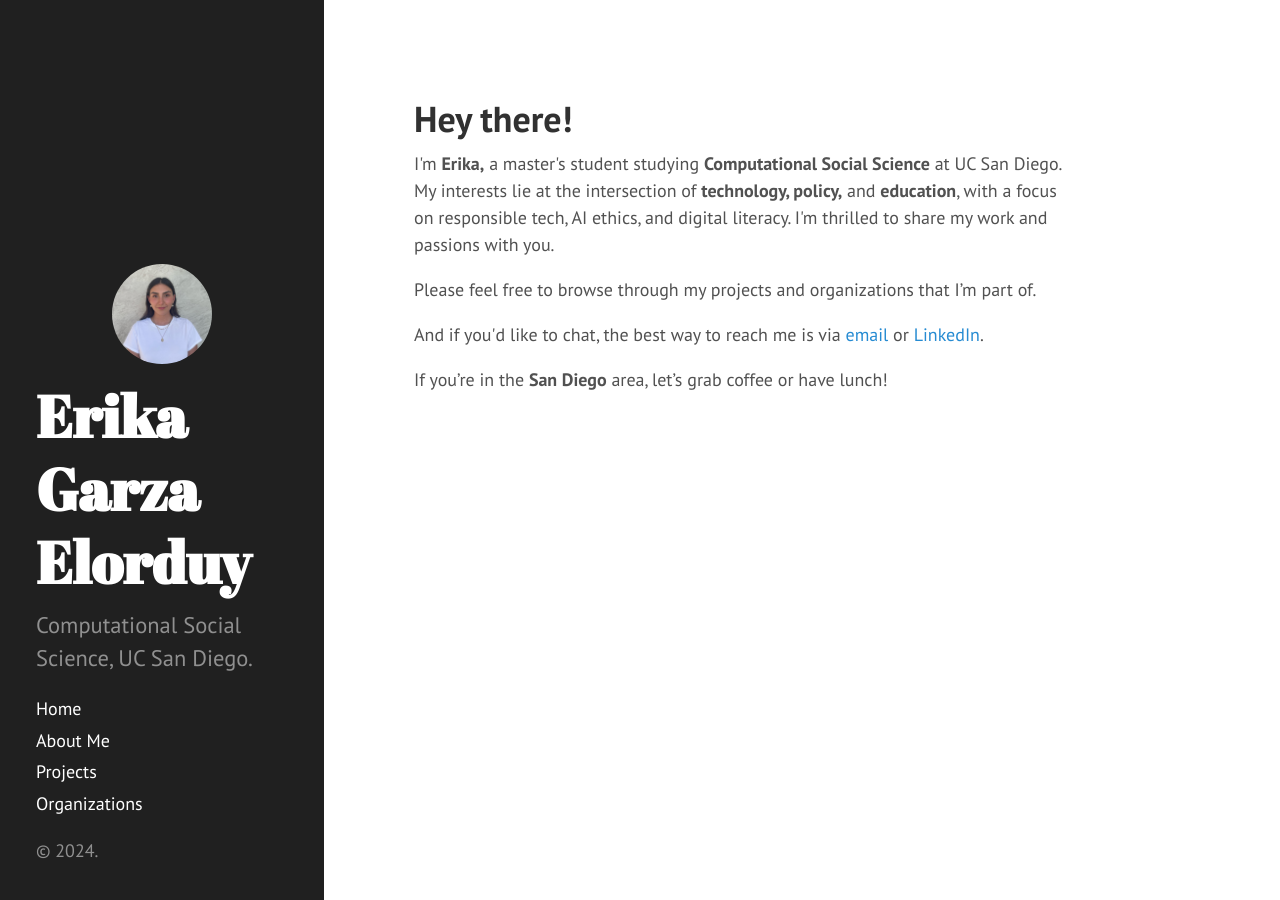
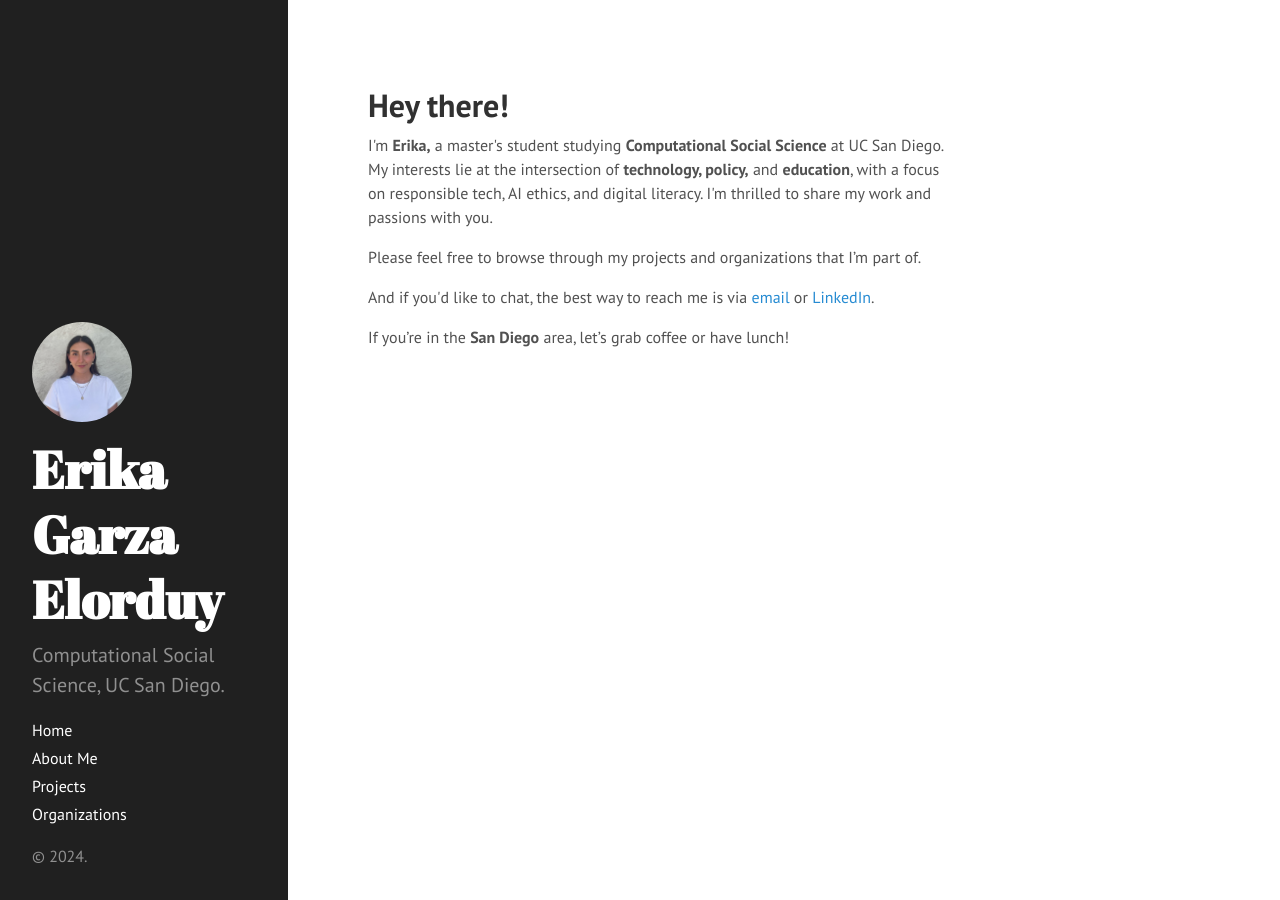
Before and after one commit to e-garzaelorduy/e-garzaelorduy.github.io, a Jekyll site: the page built from index.html, in a window 1280 px wide. Built offline with Jekyll 4.4.1, drawn with Linux system fonts in a browser that asks for light colours; Markdown is read by kramdown in place of the engine named in the settings; the list of posts is cut into pages by our own code.

Commit message:
Visual Config

```diff
--- a/assets/css/hyde.css
+++ b/assets/css/hyde.css
@@ -33,16 +33,16 @@
 
 html {
   font-family: "PT Sans", Helvetica, Arial, sans-serif;
-  font-size: 0.9em; /* Reduce font size to 90% */
+  font-size: 0.8em; /* Reduce font size to 90% */
 }
 @media (min-width: 48em) {
   html {
-    font-size: 14.4px; /* 90% of the original 16px */
+    font-size: 13px; /* 90% of the original 16px */
   }
 }
 @media (min-width: 58em) {
   html {
-    font-size: 18px; /* 90% of the original 20px */
+    font-size: 16px; /* 90% of the original 20px */
   }
 }
 
@@ -255,5 +255,5 @@ a.sidebar-nav-item:focus {
   height: 100px; /* Ensures a square size for the circular crop */
   border-radius: 50%; /* Makes the image circular */
   display: block;
-  margin: 0 auto 15px auto; /* Centers the image and adds space below */
+  margin: 0 0 15px 0; /* Removes automatic centering, adds space below */
 }
```
